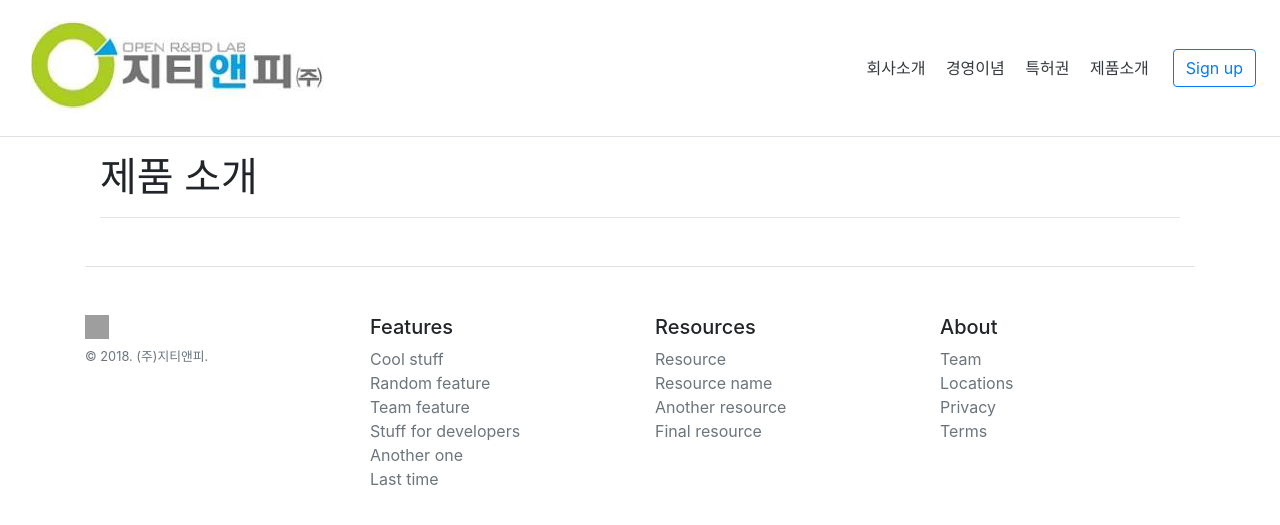
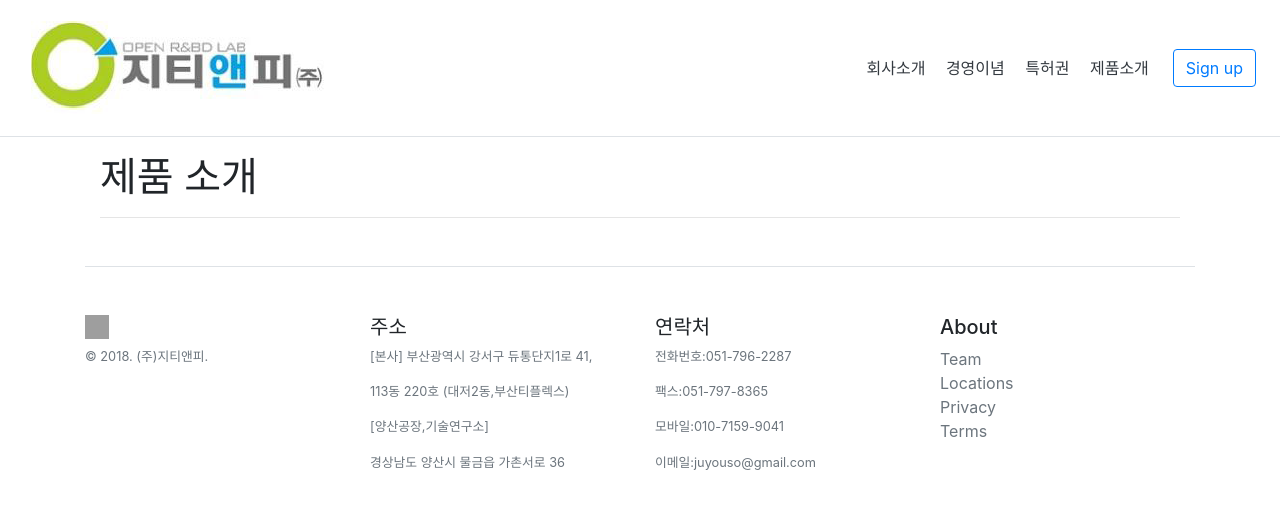
Before and after one commit to shindle69/gtnp_homepage_v2, a Django app: template blog/templates/blog/blog_list.html in a window 1280 px wide. Shown: the top 525 px of the page. Run offline with Django 3.2, Linux system fonts and the light colour scheme; the template is opened without the code that fills it, so the values that code supplies are empty; some libraries are stand-ins or nearby versions; grey boxes are pictures that could not be loaded.

Commit message:
layout.html 수정

```diff
--- a/askcompany/templates/layout.html
+++ b/askcompany/templates/layout.html
@@ -15,7 +15,9 @@
         <div class="d-flex flex-column flex-md-row align-items-center p-3 px-md-4 mb-3 bg-white border-bottom box-shadow">
 
             <h5 class="my-0 mr-md-auto font-weight-normal">
-                <img src="{% static "img/gtnp.png" %}" />
+                <a href="{% url "blog:company" %}">
+                    <img src="{% static "img/gtnp.png" %}" />
+                </a>
             </h5>
             <nav class="my-2 my-md-0 mr-md-3">
                 <a class="p-2 text-dark" href="{% url "blog:company" %}">회사소개</a>
@@ -37,25 +39,24 @@
                     <div class="col-12 col-md">
                         <img class="mb-2" src="https://getbootstrap.com/docs/4.0/assets/brand/bootstrap-solid.svg" alt="" width="24" height="24">
                         <small class="d-block mb-3 text-muted">© 2018. (주)지티앤피.</small>
+
                     </div>
                     <div class="col-6 col-md">
-                        <h5>Features</h5>
+                        <h5>주소</h5>
                         <ul class="list-unstyled text-small">
-                            <li><a class="text-muted" href="#">Cool stuff</a></li>
-                            <li><a class="text-muted" href="#">Random feature</a></li>
-                            <li><a class="text-muted" href="#">Team feature</a></li>
-                            <li><a class="text-muted" href="#">Stuff for developers</a></li>
-                            <li><a class="text-muted" href="#">Another one</a></li>
-                            <li><a class="text-muted" href="#">Last time</a></li>
+                            <small class="d-block mb-3 text-muted">[본사] 부산광역시 강서구 듀통단지1로 41,</small>
+                            <small class="d-block mb-3 text-muted">113동 220호 (대저2동,부산티플렉스)</small>
+                            <small class="d-block mb-3 text-muted">[양산공장,기술연구소]</small>
+                            <small class="d-block mb-3 text-muted">경상남도 양산시 물금읍 가촌서로 36</small>
                         </ul>
                     </div>
                     <div class="col-6 col-md">
-                        <h5>Resources</h5>
+                        <h5>연락처</h5>
                         <ul class="list-unstyled text-small">
-                            <li><a class="text-muted" href="#">Resource</a></li>
-                            <li><a class="text-muted" href="#">Resource name</a></li>
-                            <li><a class="text-muted" href="#">Another resource</a></li>
-                            <li><a class="text-muted" href="#">Final resource</a></li>
+                                <small class="d-block mb-3 text-muted">전화번호:051-796-2287</small>
+                                <small class="d-block mb-3 text-muted">팩스:051-797-8365</small>
+                                <small class="d-block mb-3 text-muted">모바일:010-7159-9041</small>
+                                <small class="d-block mb-3 text-muted">이메일:juyouso@gmail.com</small>
                         </ul>
                     </div>
                     <div class="col-6 col-md">
--- a/blog/templates/blog/blog_list.html
+++ b/blog/templates/blog/blog_list.html
@@ -6,7 +6,7 @@
     {% for post in posts %}
         <tr>
             <a href={% url "blog:blog_detail" post.pk %}>
-                <td>"Title: "{{post.title}}</td>
+                <td>{{post.title}}</td>
             </a>
         </tr>
         <hr>
```
Also changed, not shown: 1 other file.
